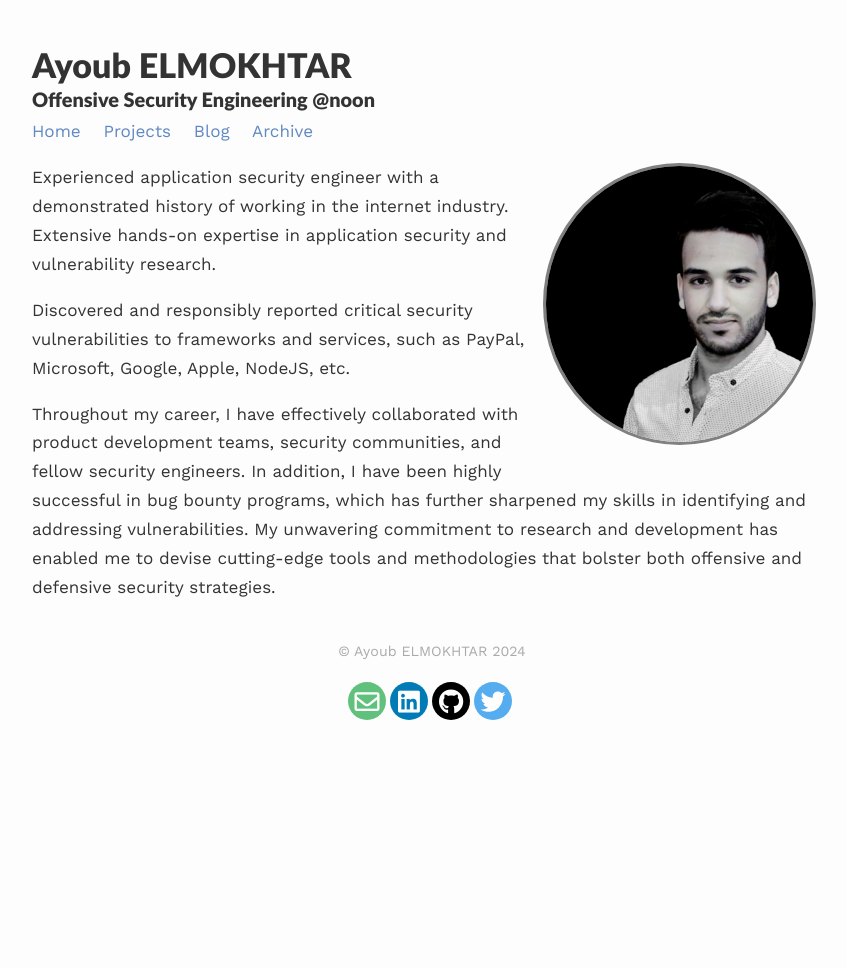
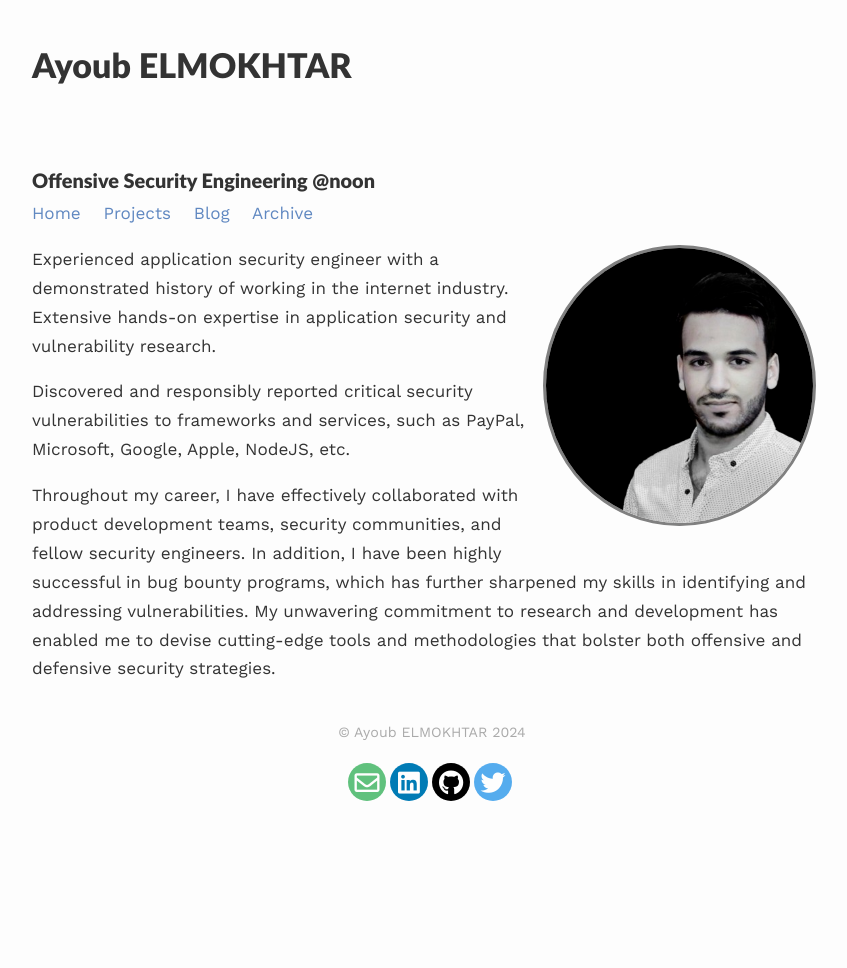
Before and after one commit to aelmokhtar/ayoubmokhtar.github.io, a Jekyll site: the page built from index.md, in a window 1280 px wide. Shown: the whole page, without its empty margins (208-1055 px from the left). Built offline with Jekyll 4.4.1, drawn with Linux system fonts in a browser that asks for light colours; nearby versions of some CDN libraries.

Commit message:
more space

```diff
--- a/assets/css/_sass/style.scss
+++ b/assets/css/_sass/style.scss
@@ -109,7 +109,7 @@ blockquote {
 
 .headline, .post-headline {
   font-size: 2em;
-  margin-bottom: -0.4em;
+  margin-bottom: 2em;
 
   @include media-query($on-palm) {
     font-size: 2em;
```
